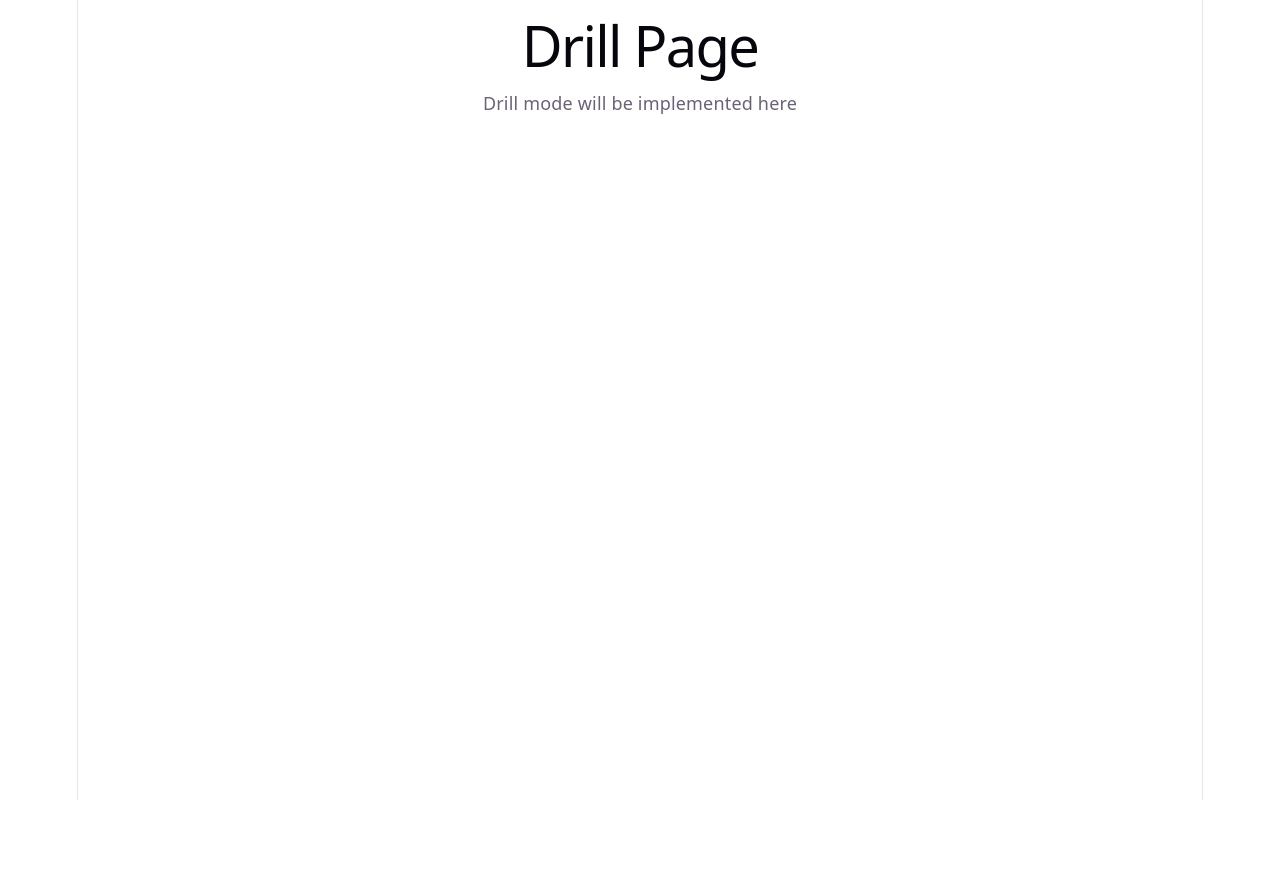
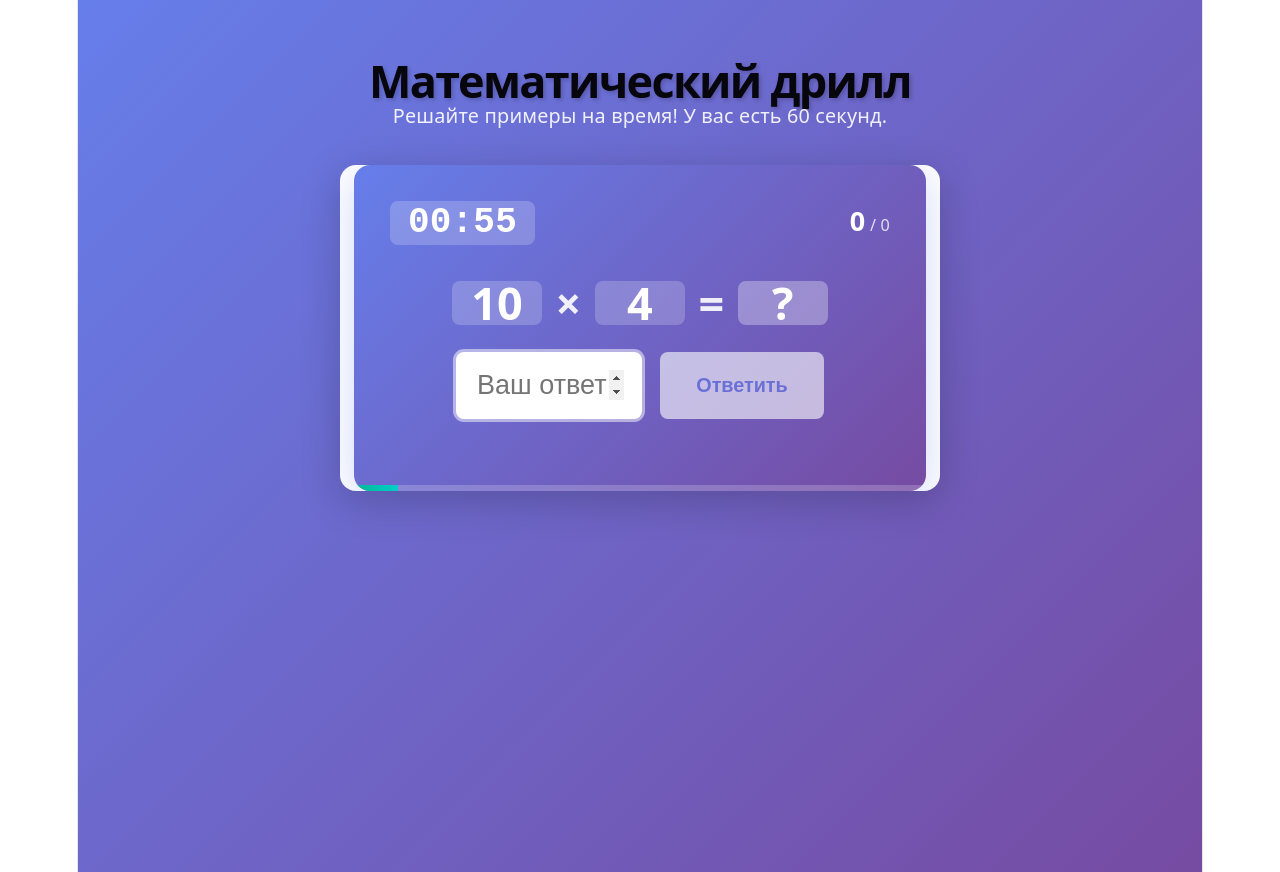
Before and after one commit to Wwwoper/MathLearn, a React (Vite) app in the folder mathlearn/frontend/: page /drill in a window 1280 px wide. Before the commit the page ends 800 px from the top, so only its background shows below. Built offline with nearby package versions, Linux system fonts and the light colour scheme; sample sign-in values are in the browser's storage.

Commit message:
update branch

```diff
--- /dev/null
+++ b/mathlearn/frontend/src/pages/DrillPage.css
@@ -0,0 +1,62 @@
+.drill-page {
+  min-height: 100vh;
+  background: linear-gradient(135deg, #667eea 0%, #764ba2 100%);
+  padding: 2rem;
+  display: flex;
+  flex-direction: column;
+  align-items: center;
+}
+
+.drill-page__header {
+  text-align: center;
+  margin-bottom: 2rem;
+  color: white;
+}
+
+.drill-page__title {
+  font-size: 2.5rem;
+  font-weight: 700;
+  margin-bottom: 0.5rem;
+  text-shadow: 2px 2px 4px rgba(0, 0, 0, 0.2);
+}
+
+.drill-page__subtitle {
+  font-size: 1.1rem;
+  opacity: 0.9;
+  max-width: 600px;
+  margin: 0 auto;
+}
+
+.drill-page__main {
+  width: 100%;
+  max-width: 600px;
+  background: white;
+  border-radius: 16px;
+  box-shadow: 0 10px 40px rgba(0, 0, 0, 0.2);
+  overflow: hidden;
+}
+
+/* Адаптивность */
+@media (max-width: 768px) {
+  .drill-page {
+    padding: 1rem;
+  }
+
+  .drill-page__title {
+    font-size: 2rem;
+  }
+
+  .drill-page__subtitle {
+    font-size: 1rem;
+  }
+}
+
+@media (max-width: 480px) {
+  .drill-page__title {
+    font-size: 1.75rem;
+  }
+
+  .drill-page__main {
+    border-radius: 12px;
+  }
+}
--- a/mathlearn/frontend/src/pages/DrillPage.tsx
+++ b/mathlearn/frontend/src/pages/DrillPage.tsx
@@ -1,8 +1,33 @@
-const DrillPage = () => {
+import React from 'react';
+import TimerDrill from '../components/TimerDrill';
+import './DrillPage.css';
+
+const DrillPage: React.FC = () => {
+  const handleScoreUpdate = (score: number, total: number) => {
+    console.log(`Current score: ${score}/${total}`);
+  };
+
+  const handleFinish = (score: number, total: number, timeSpent: number) => {
+    console.log(`Drill finished! Score: ${score}/${total}, Time spent: ${timeSpent}s`);
+    // Здесь можно отправить результаты на сервер или сохранить в статистику
+  };
+
   return (
-    <div>
-      <h1>Drill Page</h1>
-      <p>Drill mode will be implemented here</p>
+    <div className="drill-page">
+      <header className="drill-page__header">
+        <h1 className="drill-page__title">Математический дрилл</h1>
+        <p className="drill-page__subtitle">
+          Решайте примеры на время! У вас есть 60 секунд.
+        </p>
+      </header>
+
+      <main className="drill-page__main">
+        <TimerDrill
+          duration={60}
+          onScoreUpdate={handleScoreUpdate}
+          onFinish={handleFinish}
+        />
+      </main>
     </div>
   );
 };
```
Also changed, not shown: 1 other file (tests, documents, lock files or other folders).
